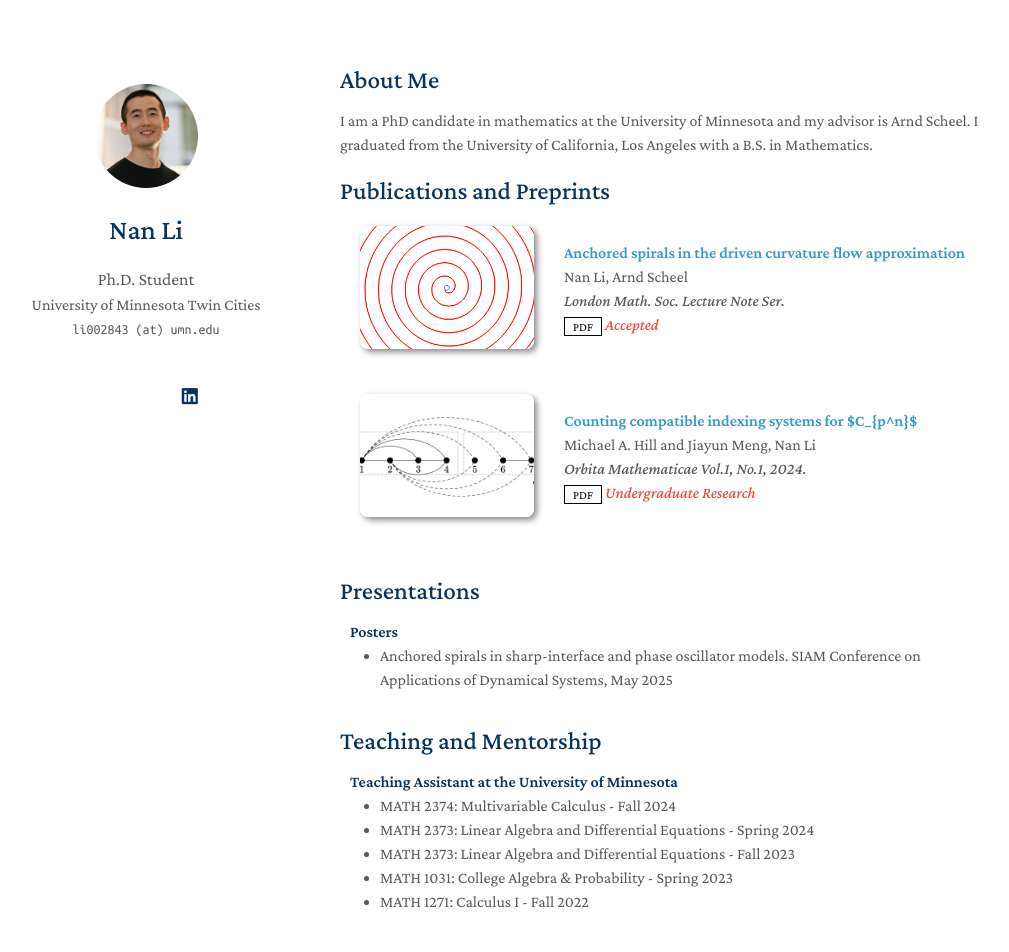
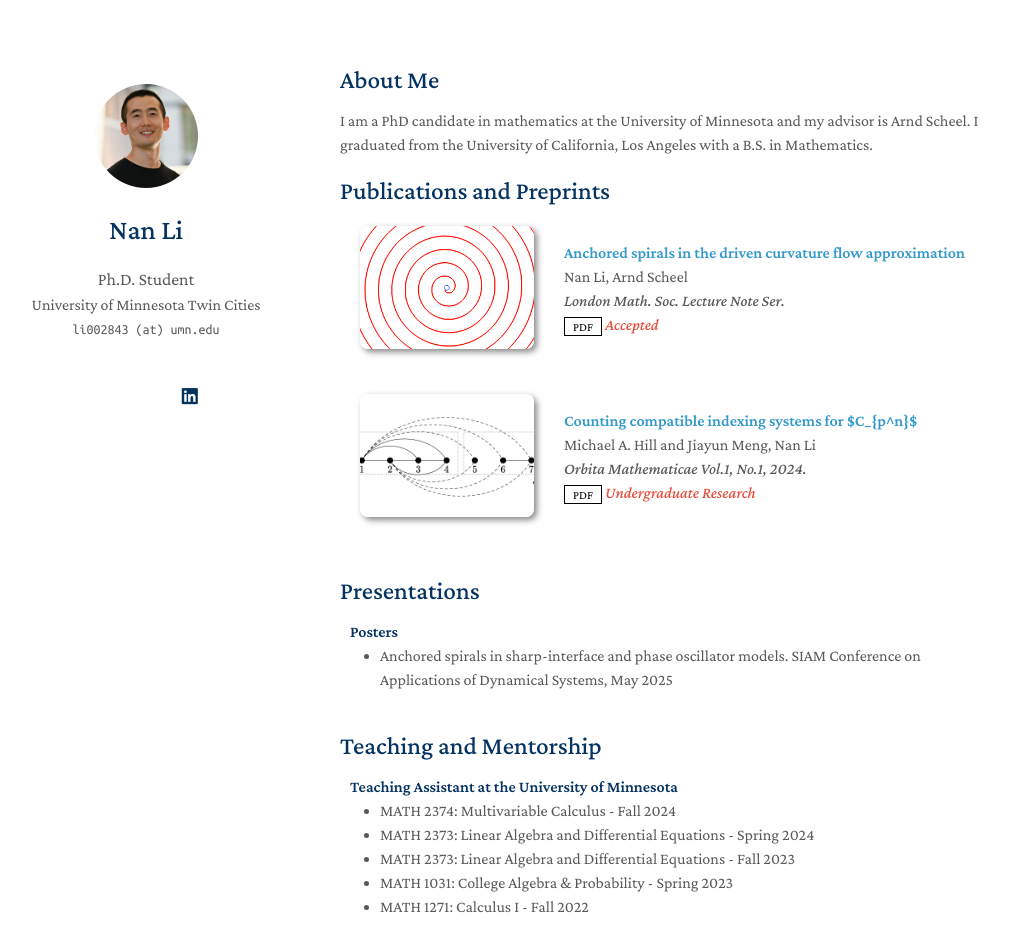
Before and after one commit to eigenan/eigenan.github.io, a Jekyll site: the page built from index.md, in a window 1280 px wide and 998 px high. Shown: the top 952 px of the window, without its empty margins (130-1139 px from the left). Built offline with Jekyll 4.4.1, drawn with Linux system fonts in a browser that asks for light colours; a style sheet for code colours, icons or effects is not loaded; our own code applies the rules of GitHub Pages for plain Markdown files.

Commit message:
Update index.md

```diff
--- a/index.md
+++ b/index.md
@@ -22,7 +22,7 @@
 
 {% include_relative _includes/presentations.md %}
 
-<p style="font-size:10px;line-height:1;"><br/></p>
+<p style="font-size:15px;line-height:1;"><br/></p>
 
 {% include_relative _includes/teaching.md %}
 
```
